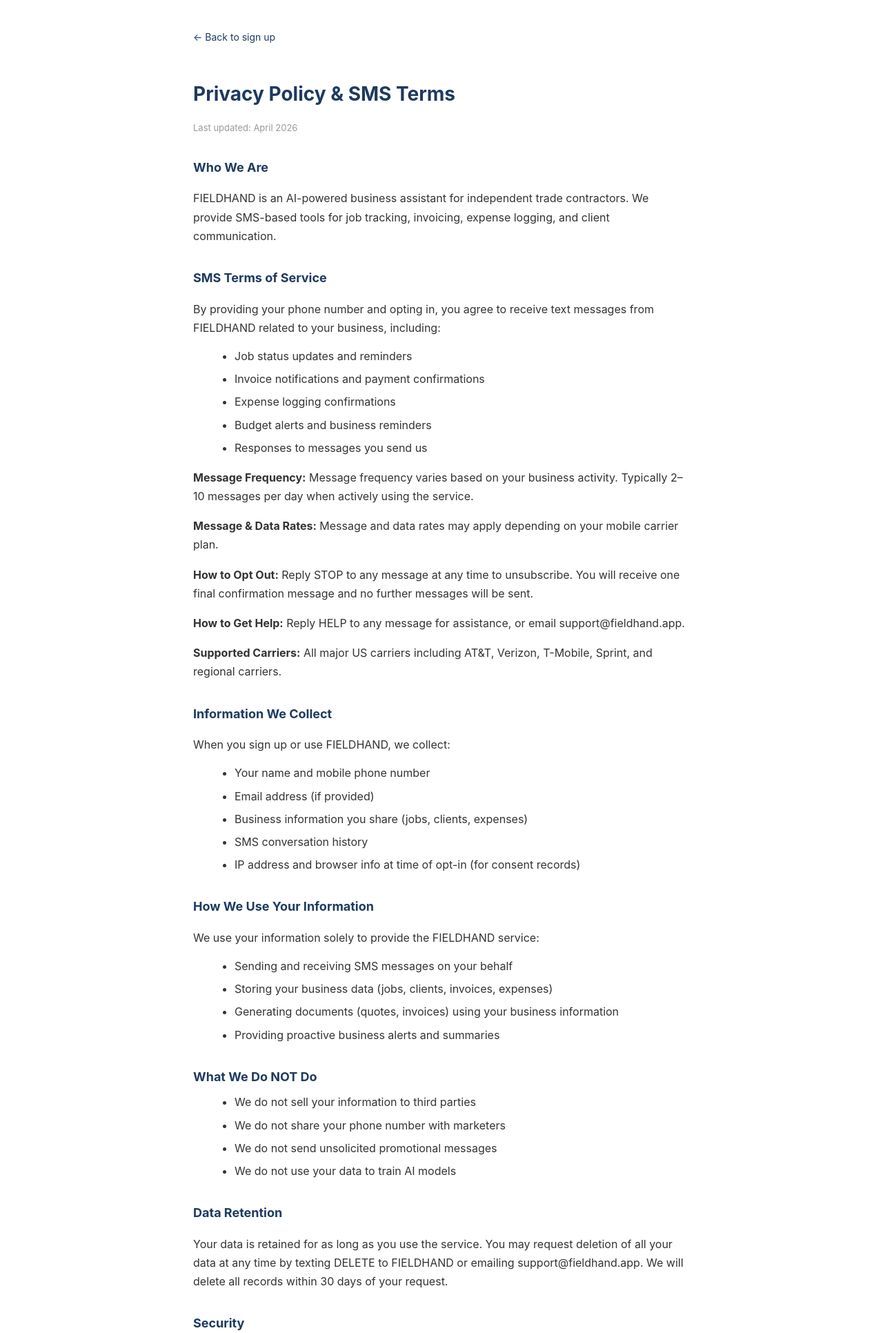
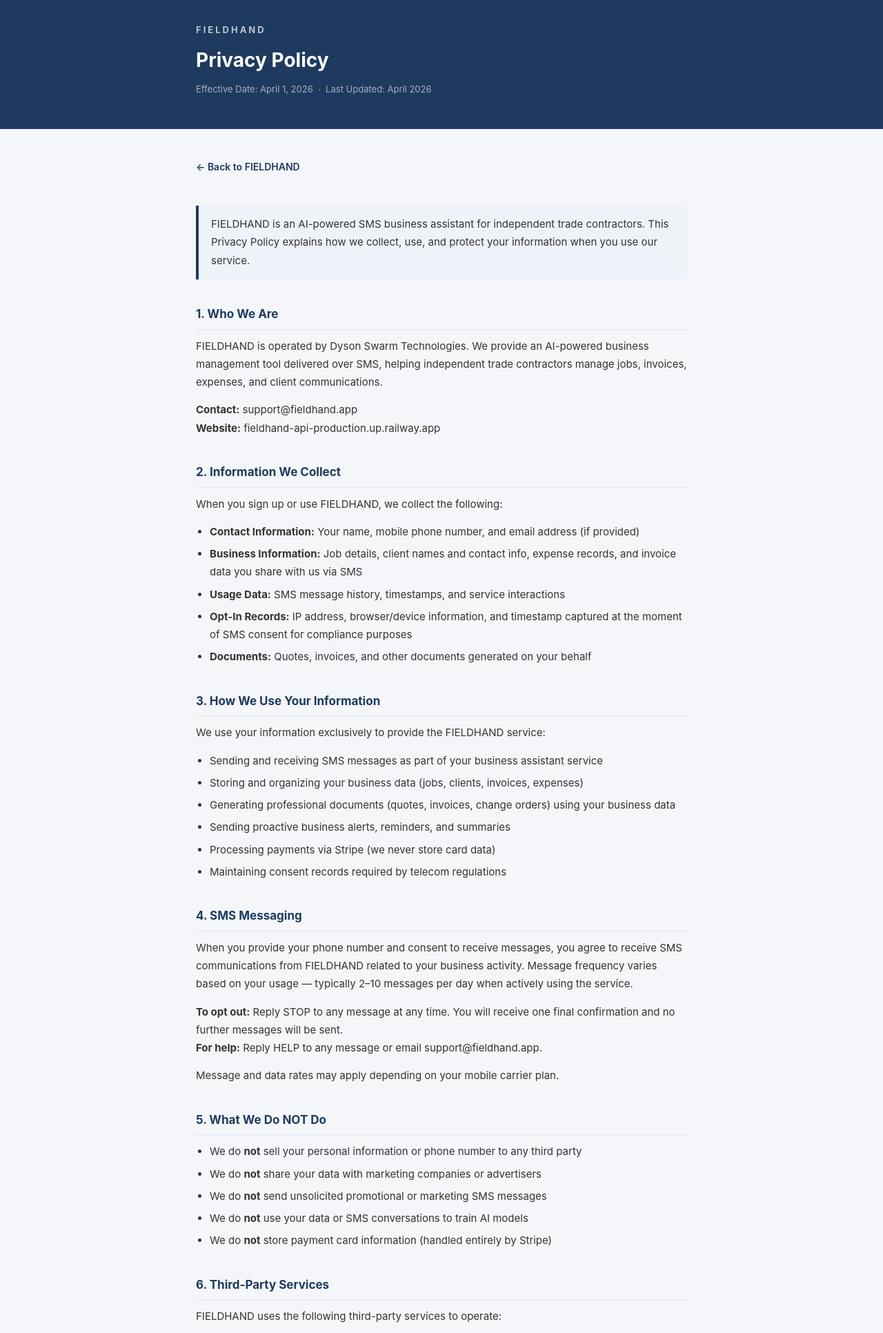
Before and after one commit to Garface111/fieldhand, a FastAPI app: page /privacy in a window 1280 px wide. Shown: the top 1932 px of the page at 69% size. Run offline with FastAPI, Linux system fonts and the light colour scheme.

Commit message:
feat: add full privacy policy and terms & conditions pages at /privacy and /terms

```diff
--- a/src/routes/consent.py
+++ b/src/routes/consent.py
@@ -36,6 +36,11 @@ async def optin_page(request: Request):
 @router.get("/privacy", response_class=HTMLResponse)
 async def privacy_page(request: Request):
     return templates.TemplateResponse(request=request, name="privacy.html")
+
+
+@router.get("/terms", response_class=HTMLResponse)
+async def terms_page(request: Request):
+    return templates.TemplateResponse(request=request, name="terms.html")
 
 
 @router.post("/optin")
--- a/templates/privacy.html
+++ b/templates/privacy.html
@@ -3,112 +3,221 @@
 <head>
 <meta charset="UTF-8">
 <meta name="viewport" content="width=device-width, initial-scale=1.0">
-<title>FIELDHAND — Privacy Policy & SMS Terms</title>
+<title>Privacy Policy — FIELDHAND</title>
 <style>
-  body { font-family: -apple-system, BlinkMacSystemFont, 'Segoe UI', sans-serif;
-         max-width: 720px; margin: 0 auto; padding: 40px 24px;
-         color: #333; line-height: 1.7; }
-  h1 { color: #1e3a5f; font-size: 28px; margin-bottom: 8px; }
-  h2 { color: #1e3a5f; font-size: 18px; margin-top: 32px; margin-bottom: 8px; }
-  p { margin-bottom: 14px; }
-  ul { margin: 8px 0 14px 20px; }
+  * { box-sizing: border-box; margin: 0; padding: 0; }
+  body {
+    font-family: -apple-system, BlinkMacSystemFont, 'Segoe UI', Roboto, sans-serif;
+    background: #f4f6f9;
+    color: #333;
+    line-height: 1.75;
+  }
+  .header {
+    background: #1e3a5f;
+    color: white;
+    padding: 32px 0;
+  }
+  .header-inner {
+    max-width: 760px;
+    margin: 0 auto;
+    padding: 0 24px;
+  }
+  .header h1 {
+    font-size: 13px;
+    font-weight: 700;
+    letter-spacing: 3px;
+    text-transform: uppercase;
+    opacity: 0.7;
+    margin-bottom: 8px;
+  }
+  .header h2 {
+    font-size: 28px;
+    font-weight: 700;
+    margin-bottom: 6px;
+  }
+  .header .updated {
+    font-size: 13px;
+    opacity: 0.6;
+  }
+  .content {
+    max-width: 760px;
+    margin: 40px auto;
+    padding: 0 24px 80px;
+  }
+  h3 {
+    color: #1e3a5f;
+    font-size: 17px;
+    font-weight: 700;
+    margin: 36px 0 10px;
+    padding-bottom: 6px;
+    border-bottom: 2px solid #e8ecf2;
+  }
+  p { margin-bottom: 14px; font-size: 15px; }
+  ul {
+    margin: 8px 0 14px 20px;
+    font-size: 15px;
+  }
   li { margin-bottom: 6px; }
-  .updated { color: #999; font-size: 13px; margin-bottom: 32px; }
-  .back { color: #1e3a5f; text-decoration: none; font-size: 14px; }
+  .highlight {
+    background: #eef3fa;
+    border-left: 4px solid #1e3a5f;
+    padding: 14px 18px;
+    border-radius: 0 6px 6px 0;
+    margin: 20px 0;
+    font-size: 15px;
+  }
+  .contact-box {
+    background: #1e3a5f;
+    color: white;
+    padding: 24px 28px;
+    border-radius: 10px;
+    margin-top: 40px;
+  }
+  .contact-box h3 {
+    color: white;
+    border-bottom-color: rgba(255,255,255,0.2);
+    margin-top: 0;
+  }
+  .contact-box a { color: #a8c8f0; }
+  .back {
+    display: inline-block;
+    margin-bottom: 24px;
+    color: #1e3a5f;
+    text-decoration: none;
+    font-size: 14px;
+    font-weight: 600;
+  }
+  .back:hover { text-decoration: underline; }
+  .nav-links {
+    margin-top: 32px;
+    padding-top: 20px;
+    border-top: 1px solid #dde2ea;
+    font-size: 14px;
+    color: #888;
+  }
+  .nav-links a { color: #1e3a5f; text-decoration: none; margin-right: 20px; font-weight: 600; }
 </style>
 </head>
 <body>
 
-<a href="/" class="back">← Back to sign up</a>
-<br><br>
+<div class="header">
+  <div class="header-inner">
+    <h1>FIELDHAND</h1>
+    <h2>Privacy Policy</h2>
+    <p class="updated">Effective Date: April 1, 2026 &nbsp;·&nbsp; Last Updated: April 2026</p>
+  </div>
+</div>
 
-<h1>Privacy Policy & SMS Terms</h1>
-<p class="updated">Last updated: April 2026</p>
+<div class="content">
+  <a href="/" class="back">← Back to FIELDHAND</a>
 
-<h2>Who We Are</h2>
+  <div class="highlight">
+    FIELDHAND is an AI-powered SMS business assistant for independent trade contractors. This Privacy Policy explains how we collect, use, and protect your information when you use our service.
+  </div>
+
+  <h3>1. Who We Are</h3>
   <p>
-  FIELDHAND is an AI-powered business assistant for independent trade contractors.
-  We provide SMS-based tools for job tracking, invoicing, expense logging,
-  and client communication.
+    FIELDHAND is operated by Dyson Swarm Technologies. We provide an AI-powered business management tool delivered over SMS, helping independent trade contractors manage jobs, invoices, expenses, and client communications.
+  </p>
+  <p>
+    <strong>Contact:</strong> support@fieldhand.app<br>
+    <strong>Website:</strong> fieldhand-api-production.up.railway.app
   </p>
 
-<h2>SMS Terms of Service</h2>
-<p>
-  By providing your phone number and opting in, you agree to receive
-  text messages from FIELDHAND related to your business, including:
-</p>
+  <h3>2. Information We Collect</h3>
+  <p>When you sign up or use FIELDHAND, we collect the following:</p>
   <ul>
-  <li>Job status updates and reminders</li>
-  <li>Invoice notifications and payment confirmations</li>
-  <li>Expense logging confirmations</li>
-  <li>Budget alerts and business reminders</li>
-  <li>Responses to messages you send us</li>
+    <li><strong>Contact Information:</strong> Your name, mobile phone number, and email address (if provided)</li>
+    <li><strong>Business Information:</strong> Job details, client names and contact info, expense records, and invoice data you share with us via SMS</li>
+    <li><strong>Usage Data:</strong> SMS message history, timestamps, and service interactions</li>
+    <li><strong>Opt-In Records:</strong> IP address, browser/device information, and timestamp captured at the moment of SMS consent for compliance purposes</li>
+    <li><strong>Documents:</strong> Quotes, invoices, and other documents generated on your behalf</li>
   </ul>
 
-<p><strong>Message Frequency:</strong> Message frequency varies based on your
-business activity. Typically 2–10 messages per day when actively using the service.</p>
-
-<p><strong>Message & Data Rates:</strong> Message and data rates may apply
-depending on your mobile carrier plan.</p>
-
-<p><strong>How to Opt Out:</strong> Reply STOP to any message at any time
-to unsubscribe. You will receive one final confirmation message and
-no further messages will be sent.</p>
-
-<p><strong>How to Get Help:</strong> Reply HELP to any message for
-assistance, or email support@fieldhand.app.</p>
-
-<p><strong>Supported Carriers:</strong> All major US carriers including
-AT&T, Verizon, T-Mobile, Sprint, and regional carriers.</p>
-
-<h2>Information We Collect</h2>
-<p>When you sign up or use FIELDHAND, we collect:</p>
+  <h3>3. How We Use Your Information</h3>
+  <p>We use your information exclusively to provide the FIELDHAND service:</p>
   <ul>
-  <li>Your name and mobile phone number</li>
-  <li>Email address (if provided)</li>
-  <li>Business information you share (jobs, clients, expenses)</li>
-  <li>SMS conversation history</li>
-  <li>IP address and browser info at time of opt-in (for consent records)</li>
+    <li>Sending and receiving SMS messages as part of your business assistant service</li>
+    <li>Storing and organizing your business data (jobs, clients, invoices, expenses)</li>
+    <li>Generating professional documents (quotes, invoices, change orders) using your business data</li>
+    <li>Sending proactive business alerts, reminders, and summaries</li>
+    <li>Processing payments via Stripe (we never store card data)</li>
+    <li>Maintaining consent records required by telecom regulations</li>
   </ul>
 
-<h2>How We Use Your Information</h2>
-<p>We use your information solely to provide the FIELDHAND service:</p>
+  <h3>4. SMS Messaging</h3>
+  <p>
+    When you provide your phone number and consent to receive messages, you agree to receive SMS communications from FIELDHAND related to your business activity. Message frequency varies based on your usage — typically 2–10 messages per day when actively using the service.
+  </p>
+  <p>
+    <strong>To opt out:</strong> Reply STOP to any message at any time. You will receive one final confirmation and no further messages will be sent.<br>
+    <strong>For help:</strong> Reply HELP to any message or email support@fieldhand.app.
+  </p>
+  <p>Message and data rates may apply depending on your mobile carrier plan.</p>
+
+  <h3>5. What We Do NOT Do</h3>
   <ul>
-  <li>Sending and receiving SMS messages on your behalf</li>
-  <li>Storing your business data (jobs, clients, invoices, expenses)</li>
-  <li>Generating documents (quotes, invoices) using your business information</li>
-  <li>Providing proactive business alerts and summaries</li>
+    <li>We do <strong>not</strong> sell your personal information or phone number to any third party</li>
+    <li>We do <strong>not</strong> share your data with marketing companies or advertisers</li>
+    <li>We do <strong>not</strong> send unsolicited promotional or marketing SMS messages</li>
+    <li>We do <strong>not</strong> use your data or SMS conversations to train AI models</li>
+    <li>We do <strong>not</strong> store payment card information (handled entirely by Stripe)</li>
   </ul>
 
-<h2>What We Do NOT Do</h2>
+  <h3>6. Third-Party Services</h3>
+  <p>FIELDHAND uses the following third-party services to operate:</p>
   <ul>
-  <li>We do not sell your information to third parties</li>
-  <li>We do not share your phone number with marketers</li>
-  <li>We do not send unsolicited promotional messages</li>
-  <li>We do not use your data to train AI models</li>
+    <li><strong>Twilio</strong> — SMS delivery and phone number management (<a href="https://www.twilio.com/legal/privacy">Twilio Privacy Policy</a>)</li>
+    <li><strong>Anthropic</strong> — AI processing of your messages (no data retention by Anthropic for API users)</li>
+    <li><strong>Stripe</strong> — Payment processing (<a href="https://stripe.com/privacy">Stripe Privacy Policy</a>)</li>
+    <li><strong>Railway</strong> — Cloud hosting infrastructure</li>
+  </ul>
+  <p>Each third party is bound by their own privacy policies. We do not authorize them to use your data for purposes beyond providing their services to us.</p>
+
+  <h3>7. Data Storage and Security</h3>
+  <p>
+    Your data is stored in encrypted databases hosted on Railway's secure cloud infrastructure in the United States. SMS communications are transmitted via Twilio's encrypted infrastructure. We implement industry-standard security measures to protect your information against unauthorized access.
+  </p>
+  <p>
+    We retain your data for as long as you maintain an active account. You may request deletion of all your data at any time (see Section 9).
+  </p>
+
+  <h3>8. Your Rights</h3>
+  <p>You have the right to:</p>
+  <ul>
+    <li><strong>Access</strong> the personal data we hold about you</li>
+    <li><strong>Correct</strong> inaccurate or incomplete information</li>
+    <li><strong>Delete</strong> your account and all associated data</li>
+    <li><strong>Opt out</strong> of SMS messages at any time by replying STOP</li>
+    <li><strong>Portability</strong> — request an export of your business data</li>
   </ul>
 
-<h2>Data Retention</h2>
+  <h3>9. Data Deletion</h3>
   <p>
-  Your data is retained for as long as you use the service.
-  You may request deletion of all your data at any time by
-  texting DELETE to FIELDHAND or emailing support@fieldhand.app.
-  We will delete all records within 30 days of your request.
+    To request deletion of all your data, text DELETE to your FIELDHAND number or email support@fieldhand.app with the subject "Delete My Data." We will permanently delete all your records within 30 days and confirm via email.
   </p>
 
-<h2>Security</h2>
+  <h3>10. Children's Privacy</h3>
   <p>
-  Your data is stored in encrypted databases. SMS communications
-  are transmitted via Twilio's secure infrastructure.
-  We never store payment card information — all payments are
-  processed by Stripe.
+    FIELDHAND is a business tool intended for adults (18+). We do not knowingly collect information from anyone under 18 years of age.
   </p>
 
-<h2>Contact</h2>
+  <h3>11. Changes to This Policy</h3>
   <p>
-  Questions about this policy? Email us at support@fieldhand.app
-  or reply HELP to any FIELDHAND message.
+    We may update this Privacy Policy from time to time. We will notify active users of material changes via SMS. Continued use of FIELDHAND after changes constitutes acceptance of the updated policy. The current version is always available at this URL.
   </p>
 
+  <div class="contact-box">
+    <h3>Questions or Concerns?</h3>
+    <p>Email us at <a href="mailto:support@fieldhand.app">support@fieldhand.app</a> or reply HELP to any FIELDHAND message. We respond within 1 business day.</p>
+    <p style="margin-bottom:0;">Dyson Swarm Technologies &nbsp;·&nbsp; FIELDHAND Service</p>
+  </div>
+
+  <div class="nav-links">
+    <a href="/terms">Terms &amp; Conditions →</a>
+    <a href="/">Sign Up for FIELDHAND →</a>
+  </div>
+
+</div>
 </body>
 </html>
```
Also changed, not shown: templates/terms.html (added, +256 -0 lines). Lines whose indentation alone changed are shown as unchanged.
